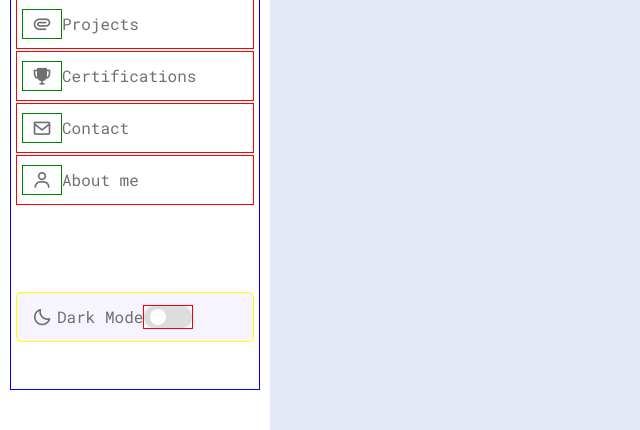
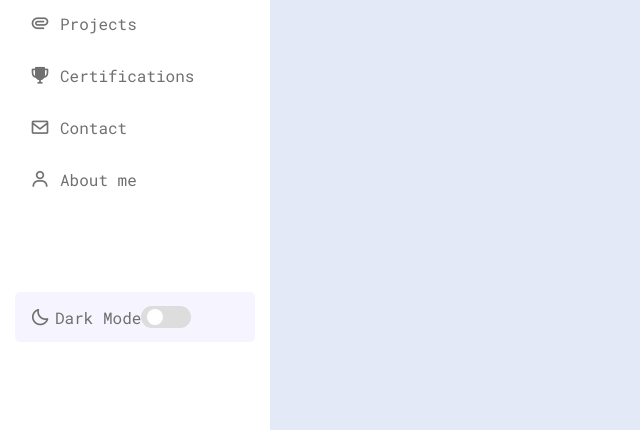
Before and after one commit to lareett/my-portfolio, a plain HTML site: page index.html in a window 1280 px wide. Shown: the part 370-800 px from the top of the page, without its empty margins (0-640 px from the left). Drawn offline with nearby package versions, Linux system fonts and the light colour scheme.

Commit message:
version 1.0.1

```diff
--- a/css/style.css
+++ b/css/style.css
@@ -164,7 +164,7 @@ body.dark{
 
     list-style: none;
 
-    border: 1px solid red;
+    /*border: 1px solid red;*/
     margin-top: 2px;
 
 
@@ -200,7 +200,7 @@ body.dark{
     min-width: 40px;
     height: 30px;
 
-    border: 1px solid green;
+    /*border: 1px solid green;*/
 
 
 }
@@ -274,7 +274,7 @@ body.dark{
     min-width: 65px;
 
     padding: 5px;
-    border: 1px solid blue;
+    /*border: 1px solid blue;*/
 
     display: flex;
     flex-direction: column;
@@ -294,7 +294,7 @@ body.dark{
 
     padding: 10px;
 
-    border: 1px solid yellow;
+    /*border: 1px solid yellow;*/
 
 }
 
@@ -330,7 +330,7 @@ body.dark{
 
     cursor: pointer;
 
-    border: 1px solid red;
+    /*border: 1px solid red;*/
 }
 
 .toggle-switch .switch{
```
